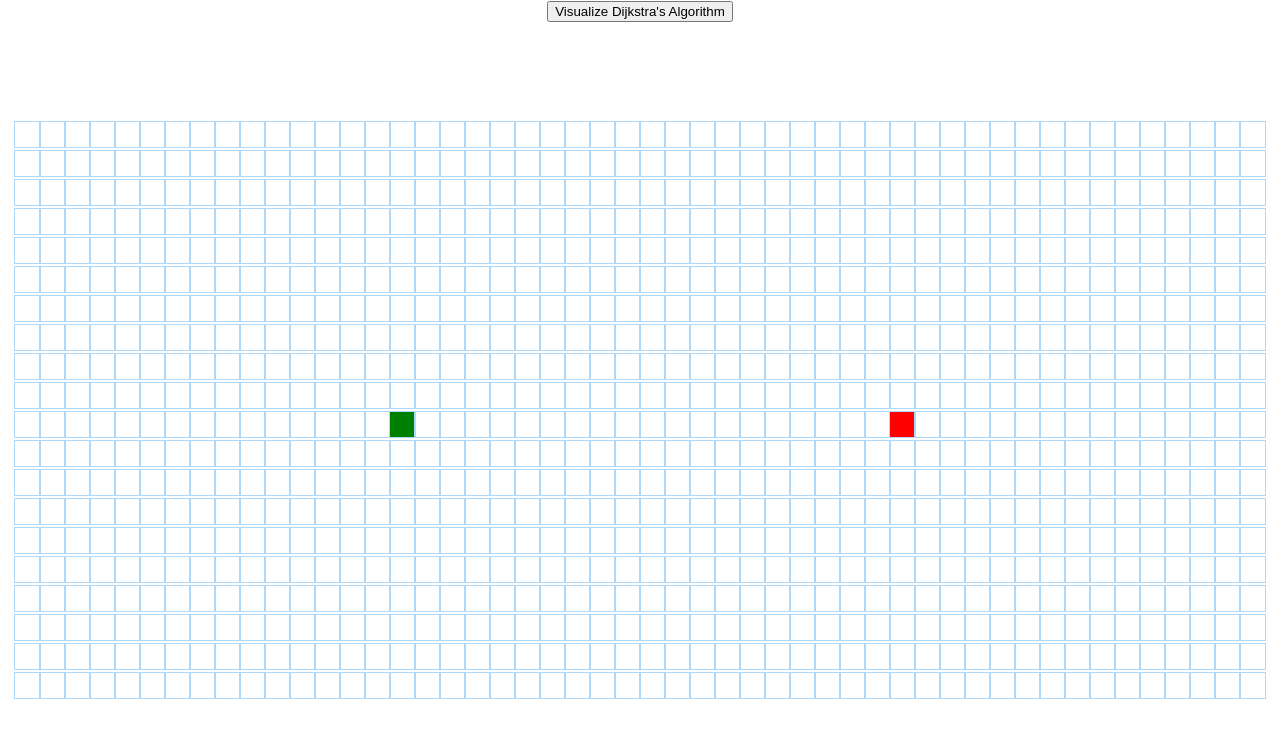
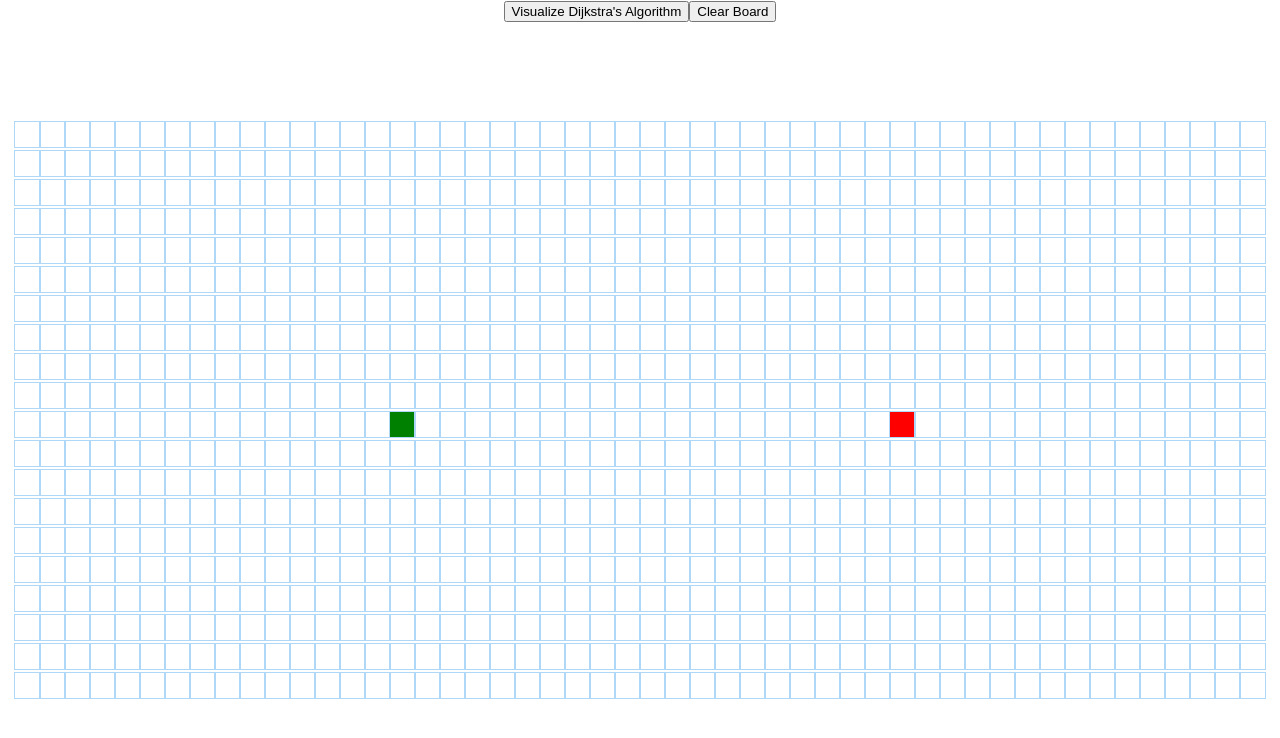
Before and after one commit to prikshitsetia/Path-Visualizer, a React (Create React App) app: page / in a window 1280 px wide. Shown: the top 738 px of the page. Built offline with nearby package versions, Linux system fonts and the light colour scheme.

Commit message:
Added clear board functionality

```diff
--- a/src/PathfindingVisualizer/Node/Node.jsx
+++ b/src/PathfindingVisualizer/Node/Node.jsx
@@ -21,7 +21,7 @@ export default class Node extends Component {
       ? "node-start"
       : isWall
       ? "node-wall"
-      : "";
+      : null;
 
     return (
       <div
--- a/src/PathfindingVisualizer/PathfindingVisualizer.jsx
+++ b/src/PathfindingVisualizer/PathfindingVisualizer.jsx
@@ -76,7 +76,23 @@ export default class PathfindingVisualizer extends Component {
       mouseIsPressed: false,
     });
   }
-
+  clearBoard() {
+    const newGrid = getInitialGrid();
+    for (let row = 0; row < 20; row++) {
+      for (let col = 0; col < 50; col++) {
+        if (row === START_NODE_ROW && col === START_NODE_COL) {
+          document.getElementById(`node-${row}-${col}`).className =
+            "node node-start";
+        } else if (row === FINISH_NODE_ROW && col === FINISH_NODE_COL) {
+          document.getElementById(`node-${row}-${col}`).className =
+            "node node-finish";
+        } else {
+          document.getElementById(`node-${row}-${col}`).className = "node";
+        }
+      }
+    }
+    this.setState({ grid: newGrid });
+  }
   animateDijkstra(visitedNodesInOrder, nodesInShortestPathOrder) {
     for (let i = 0; i <= visitedNodesInOrder.length; i++) {
       if (i === visitedNodesInOrder.length) {
@@ -120,6 +136,7 @@ export default class PathfindingVisualizer extends Component {
         <button onClick={() => this.visualizeDijkstra()}>
           Visualize Dijkstra's Algorithm
         </button>
+        <button onClick={() => this.clearBoard()}>Clear Board</button>
         <div className="grid">
           {grid.map((row, rowIdx) => {
             return (
```
